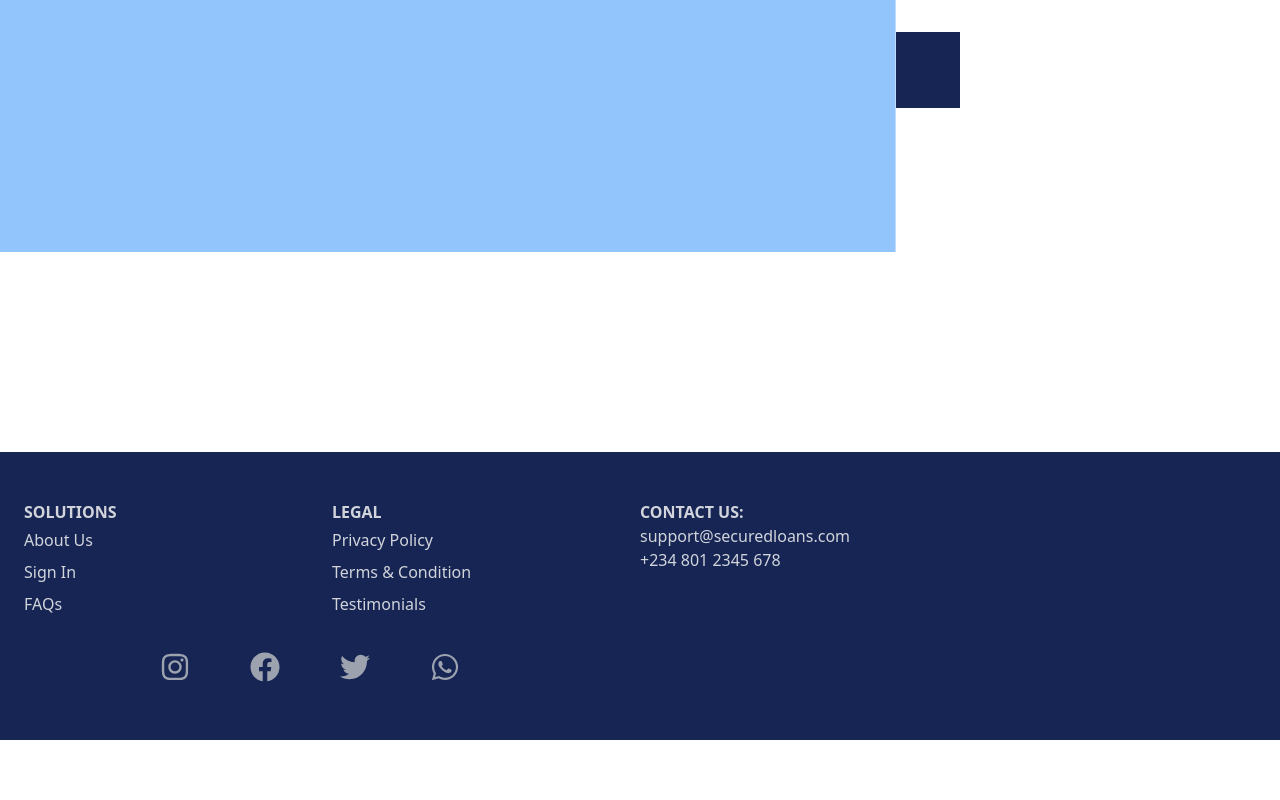
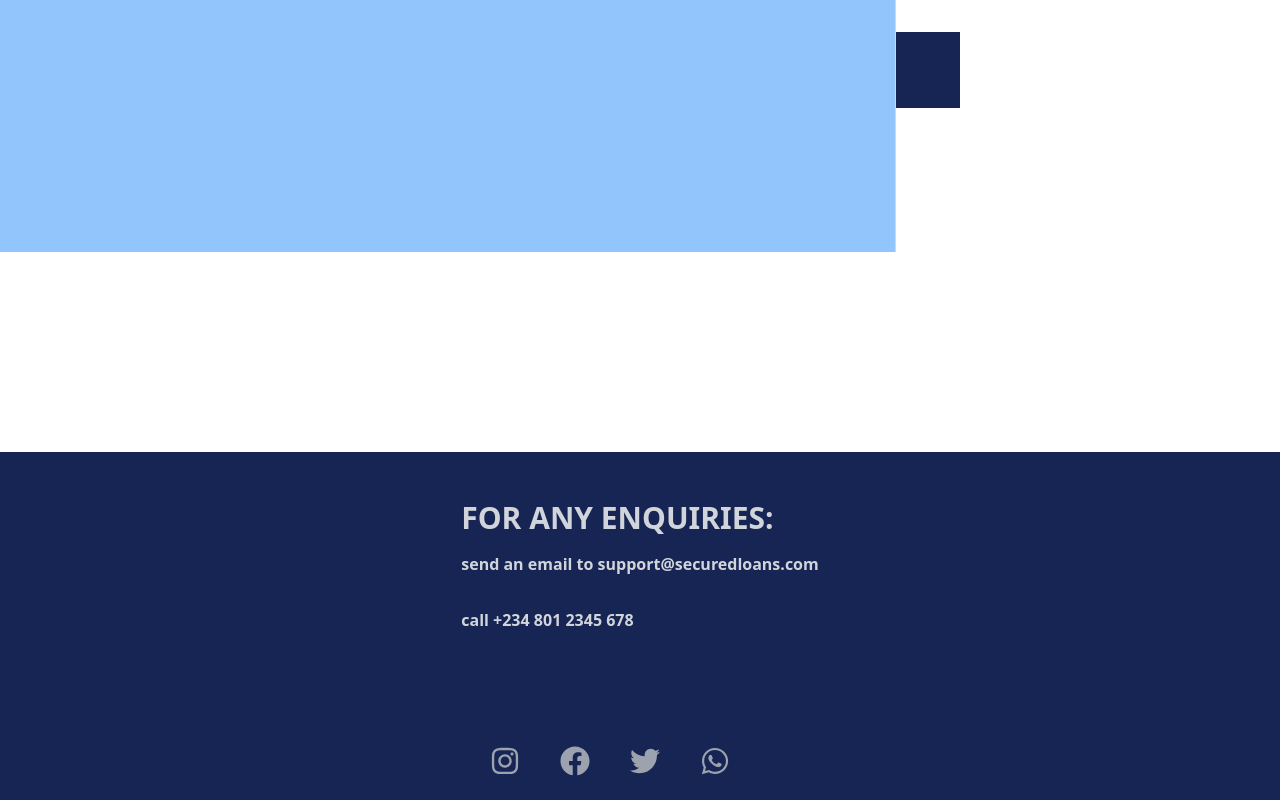
Before and after one commit to BukolaF/Loan_Website, a React (Create React App) app: page / in a window 1280 px wide. Shown: the part 548-1348 px from the top of the page. Before the commit the page ends 1288 px from the top, so only its background shows below. Built offline with nearby package versions, Linux system fonts and the light colour scheme.

Commit message:
home-page-folder-restructuring

```diff
--- a/src/App.js
+++ b/src/App.js
@@ -1,26 +1,27 @@
 import {BrowserRouter, Routes, Route} from 'react-router-dom';
-import Navbar from "./components/Navbar"
-import Home from './pages/Home';
-import About from './pages/About';
-import Contact from './pages/Contact';
-import  Loans from './pages/Loans';
-import Login from './pages/Login';
+import {Home, About, Contact, Loans, Login} from './pages/index';
 
 
 function App() {
+  const ROUTE_PATHS ={
+    about: 'About',
+    contact: 'Contact',
+    loans: 'Loans',
+    login: 'Login',
+
+  }
   return (
-    <div>
       <BrowserRouter>
       <Routes>
-        <Route path='/' element={<Navbar />} />
+        <Route path='/' element={<Home />} />
         <Route index element={<Home />} />
-        <Route path='About' element={<About />} />
-        <Route path='Contact' element={<Contact />} />
-        <Route path='Loans' element={<Loans />} />
-        <Route path='Login' element={<Login />} />
+      <Route path={ROUTE_PATHS.about} element={<About />} />
+      <Route path={ROUTE_PATHS.contact} element={<Contact />} />
+      <Route path={ROUTE_PATHS.loans} element={<Loans />} />
+      <Route path={ROUTE_PATHS.login} element={<Login />} />
       </Routes>
       </BrowserRouter>
-    </div>
+
   );
 }
 
--- a/src/components/Footer.jsx
+++ b/src/components/Footer.jsx
@@ -3,39 +3,24 @@ import {FaTwitter, FaInstagram, FaFacebook, FaWhatsapp} from 'react-icons/fa';
 
 const Footer = () => {
   return (
-    <div className='w-full mt-2 bg-blue-950 text-gray-300 py-2 px-2'>
-        <div className='mx-w-[1400px] mx-auto grid grid-cols-2 md:grid-cols-4 border-b-2 border-b-blue-950 px-4 py-8'>
-           <div>
-            <h6 className='font-bold uppercase pt-2'>Solutions</h6>
-            <ul>
-               <li className='py-1'>About Us</li>
-               <li className='py-1'>Sign In</li>
-               <li className='py-1'>FAQs</li>
-            </ul>
-            </div>
-            <div>
-                <h6 className='font-bold uppercase pt-2'>Legal</h6>
-                    <ul>
-                    <li className='py-1'>Privacy Policy</li>
-                    <li className='py-1'>Terms & Condition</li>
-                    <li className='py-1'>Testimonials</li>
-                    </ul>
-            </div>
-            <div className='col-span-2 py-8 md:pt-2'>
-                <p className='font-bold uppercase'>Contact Us: </p>
-                <p py-4>support@securedloans.com</p>
-                <p py-4>+234 801 2345 678</p>
+    <div className='w-full mt-2 bg-blue-950 text-gray-300 py-2 px-2 mx-w-[1400px] mx-auto'>
+        <div className=' flex flex-row items-center border-b-2 border-b-blue-950 px-4 py-8 justify-center '>
+            <div className='py-8 md:pt-2'>
+                <p className='font-extrabold text-3xl uppercase'>For any Enquiries: </p>
+                <p className='py-4 font-bold'>send an email to support@securedloans.com</p>
+                <p className='py-4 font-bold'> call +234 801 2345 678</p>
                 </div>
-             <div className='flex flex-col max-w-[1400px] px-2 py-4 mx-auto justify-between sm:flex-row text-center text-gray-400' >
-               <div className='flex justify-between items-center sm:w-[300px] pt-4 text-3xl ml-32 gap-4'>
+                </div>
+             <div className='flex flex-row max-w-[1400px] items-center px-2 py-4 mx-auto justify-center sm:flex-row text-center text-gray-400' >
+               <div className='flex text-center  sm:w-[300px] pt-4 text-3xl gap-10'>
                 <FaInstagram />
                 <FaFacebook />
                 <FaTwitter/>
                 <FaWhatsapp/>
                 </div>
                 </div>
-        </div>
-    </div>
+                </div>
+
   )
 }
 
--- a/src/components/Hero.jsx
+++ b/src/components/Hero.jsx
@@ -5,13 +5,13 @@ import { Link } from 'react-router-dom';
 const Hero = () => {
   return (
     <div className='text-blue-600'>
-        <div className='max-w-[800px] mt-[96px] w-full h-screen mx-auto text-center flex flex-col justify-normal'>
+        <div className='max-w-[800px] mt-[96px] w-full h-screen mx-auto text-center flex flex-col'>
         <p className='font-bold p-2 text-3xl uppercase'>Quick loan service</p>
         <h1 className='text-blue-950 md:text-7xl sm:text-6xl text-4xl font-bold md:py-6'>Start Creating Your Dream with Us.</h1>
         <div>
             <p className='text-gray-700 md:text-5xl sm:text-4xl text-lg mt-6'>Short term loans tailored for your needs</p>
             <div>
-           <Link to='Loans' className=" md:text-lg mx-20 my-20 sm:text-lg text-lg mt-6 hover:bg-gray-700 mt-10 text-lg bg-blue-950 mx-16 px-6 py-6 text-white flex justify-center items-center">Learn more </Link>
+           <Link to='loans' className=" md:text-lg mx-20 my-20 sm:text-lg text-lg mt-6 hover:bg-gray-700 mt-10 text-lg bg-blue-950 mx-16 px-6 py-6 text-white flex justify-center items-center">Learn more </Link>
         </div>
         </div>
     </div>
--- a/src/components/Navbar.jsx
+++ b/src/components/Navbar.jsx
@@ -8,16 +8,13 @@ import {IoMdCloseCircle} from 'react-icons/io'
 const Navbar = () => {
 
   const navItems =[
-    {path: "/Loans", link: "Loans"},
-    {path: "/About", link: "About"},
-    {path: "/Login", link: "Login"},
-    {path: "/Contact", link: "Contact"},
+    {path: "/loans", link: "Loans"},
+    {path: "/about", link: "About"},
+    {path: "/login", link: "Login"},
+    {path: "/contact", link: "Contact"},
   ]
   const [showNav, setShowNav] = useState(false);
 
-  const handleNav = () => {
-    setShowNav(!showNav)
-  }
 
   return (
     <div className='flex justify-between items-center h-24 max-w-[1240px] mx-auto px-4 py-4 text-blue-800'>
@@ -26,13 +23,13 @@ const Navbar = () => {
         {navItems.map(({path,link}) => <li className='p-8'>
         <NavLink to={path}>{link}</NavLink> </li>)}
 </ul>
-        <button onClick={handleNav} className='block md:hidden self-center nav-link'>
+        <button onClick={() => setShowNav(!showNav)} className='block md:hidden self-center nav-link'>
           {showNav ? <AiOutlineMenu size={20} /> : <AiOutlineClose className='outline-none mr-2 bg-blue-600 ml-auto ' size={20}/>}
 
           </button>
           <div className={!showNav ? 'fixed left-0 top-0 w-[70%] h-full border-r border-r-blue-200 bg-blue-300 ease-in-out duration-500' : 'fixed left-[-100%]'}>
           <h1 className='flex w-full text-3xl font-bold text-blue-700 m-4 pt-6'>Secured<span className='text-blue-500'>Loans</span> <GiTakeMyMoney className='h-8 w-8' size={20} />
-          <IoMdCloseCircle onClick={()=>{handleNav(showNav)}} className='flex justify-center' />
+          <IoMdCloseCircle onClick={()=>{setShowNav(!showNav)}} className='flex justify-center' />
                 </h1>
           <ul className=' pt-10 uppercase'>
           {navItems.map(({path, link}) => <li className='p-8 border-b border-blue-900 '>
--- /dev/null
+++ b/src/components/index.js
@@ -0,0 +1,17 @@
+import React from 'react'
+import Hero from './Hero'
+import Footer from './Footer'
+import Navbar from './Navbar'
+
+const index = () => {
+  return (
+    <div>
+        <Footer />
+        <Hero />
+        <Navbar />
+
+    </div>
+  )
+}
+
+export {Hero, Footer, Navbar};
--- /dev/null
+++ b/src/pages/index.js
@@ -0,0 +1,20 @@
+import React from 'react'
+import About from './About'
+import Contact from './Contact'
+import Home from './Home'
+import Loans from './Loans'
+import Login from './Login'
+
+const index = () => {
+  return (
+    <div>
+        <About />
+        <Contact />
+        <Home />
+        <Loans />
+        <Login />
+    </div>
+  )
+}
+
+export {About,Contact, Home, Loans, Login};
```
Also changed, not shown: src/pages/Home.jsx (+4 -3 lines).
